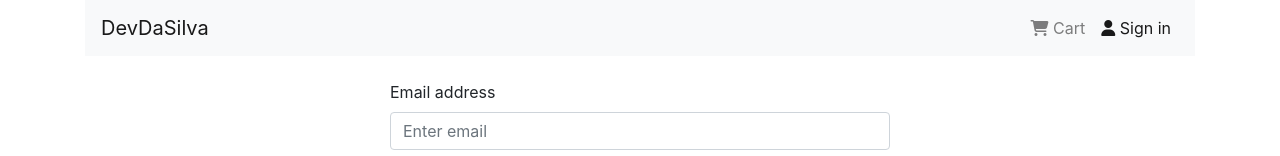
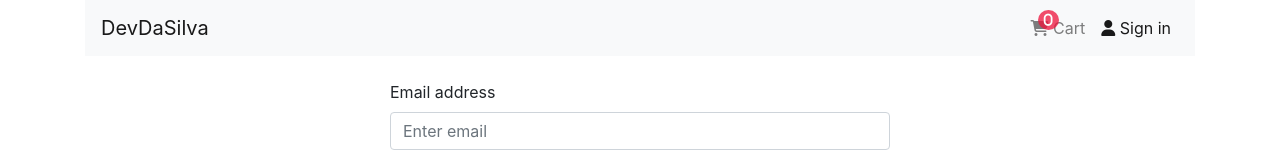
Before and after one commit to ProgrammedMikey/nextjs-ecommerce, a Next.js app: page /signin in a window 1280 px wide. Shown: the top 156 px of the page. Built offline with nearby package versions, Linux system fonts and the light colour scheme.

Commit message:
setting up cart

```diff
--- a/components/Navbar.js
+++ b/components/Navbar.js
@@ -7,7 +7,7 @@ import Cookie from 'js-cookie'
 function Navbar() {
     const router = useRouter()
     const {state, dispatch} = useContext(DataContext)
-    const { auth } = state
+    const { auth, cart } = state
 
 
     const isActive = (r) => {
@@ -57,7 +57,21 @@ function Navbar() {
                     <li className="nav-item">
                         <Link href="/cart">
                             <a className={"nav-link" + isActive('/cart') }>
-                                <i className="fas fa-shopping-cart" aria-hidden="true"></i> Cart</a>
+                                <i className="fas fa-shopping-cart position-relative" aria-hidden="true">
+                                    <span className="position-absolute"
+                                    style={{
+                                        padding: '3px 6px',
+                                        background: '#ed143dc2',
+                                        borderRadius: '50%',
+                                        top: '-10px',
+                                        right: '-10px',
+                                        color: 'white',
+                                        fontSize: '14px'
+                                    }}>
+                                        {cart.length}
+                                    </span>
+                                </i> Cart
+                            </a>
                         </Link>
                     </li>
 
--- a/store/Actions.js
+++ b/store/Actions.js
@@ -1,6 +1,18 @@
-const ACTIONS = {
+export const ACTIONS = {
     NOTIFY: 'NOTIFY',
-    AUTH: 'AUTH'
+    AUTH: 'AUTH',
+    ADD_CART: 'ADD_CART'
 }
 
-export default ACTIONS
+export const addToCart = (product, cart) => {
+    if (product.inStock === 0)
+    return ({ type: 'NOTIFY', payload: {error: 'This product is out of stock.'} })
+
+    const check = cart.every(item => {
+        return item._id !== product._id
+    })
+
+    if(!check) return ({ type: 'NOTIFY', payload: {error: 'This product has been added to cart.'} })
+
+    return ({ type: 'ADD_CART', payload: [...cart, {...product, quantity: 1}] })
+}
--- a/store/GlobalState.js
+++ b/store/GlobalState.js
@@ -6,7 +6,7 @@ import { getData } from '../utils/fetchData'
 export const DataContext = createContext()
 
 export const DataProvider = ({children}) => {
-    const initialState = { notify: {}, auth: {} }
+    const initialState = { notify: {}, auth: {}, cart: [] }
     const [state, dispatch] = useReducer(reducers, initialState)
 
     useEffect(() => {
--- a/store/Reducers.js
+++ b/store/Reducers.js
@@ -1,4 +1,4 @@
-import ACTIONS from './Actions'
+import {ACTIONS} from './Actions'
 
 const reducers = (state, action) => {
     switch(action.type) {
@@ -12,7 +12,12 @@ const reducers = (state, action) => {
                 ...state,
                 auth: action.payload
             };
-            default:
+        case ACTIONS.ADD_CART:
+            return {
+                ...state,
+                cart: action.payload
+            };
+        default:
             return state;
     }
 }
```
